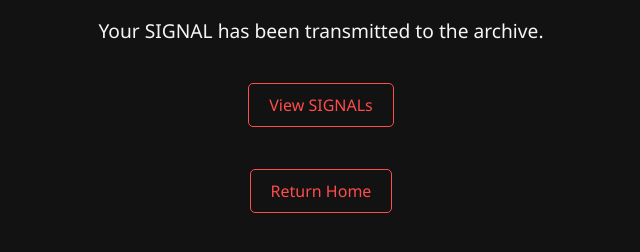
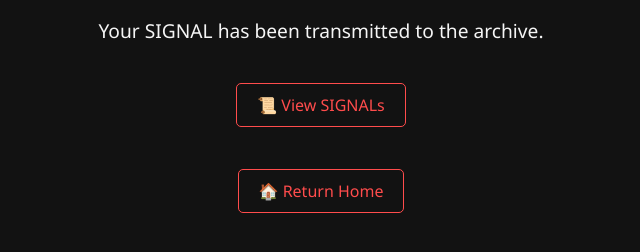
Before and after one commit to Racer-01111000/project-signal, a plain HTML site: page form/thank-you.html in a window 1280 px wide. Shown: the part 364-616 px from the top of the page, without its empty margins (319-959 px from the left). Drawn offline with Linux system fonts and the light colour scheme.

Commit message:
thank-you.html
changed links to archive and index.

```diff
--- a/form/thank-you.html
+++ b/form/thank-you.html
@@ -51,9 +51,9 @@
   <div class="thank-you">
     <h1>Thank You!</h1>
     <p>Your SIGNAL has been transmitted to the archive.</p>
-    <a href="/archive.html">View SIGNALs</a>
+    <a href="../archive.html">📜 View SIGNALs</a>
     <br/><br/>
-    <a href="/">Return Home</a>
+    <a href="../index.html">🏠 Return Home</a>
   </div>
 </body>
 </html>
```
